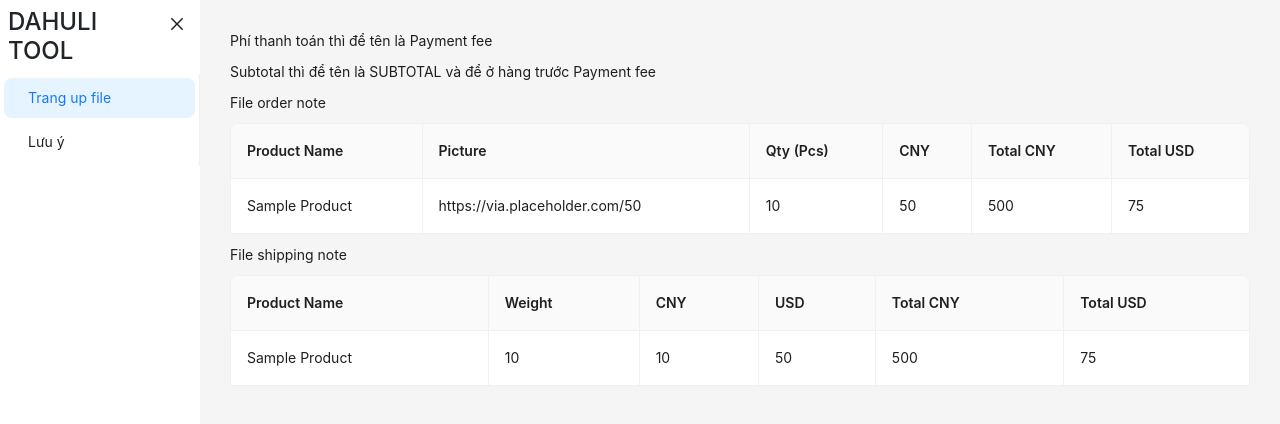
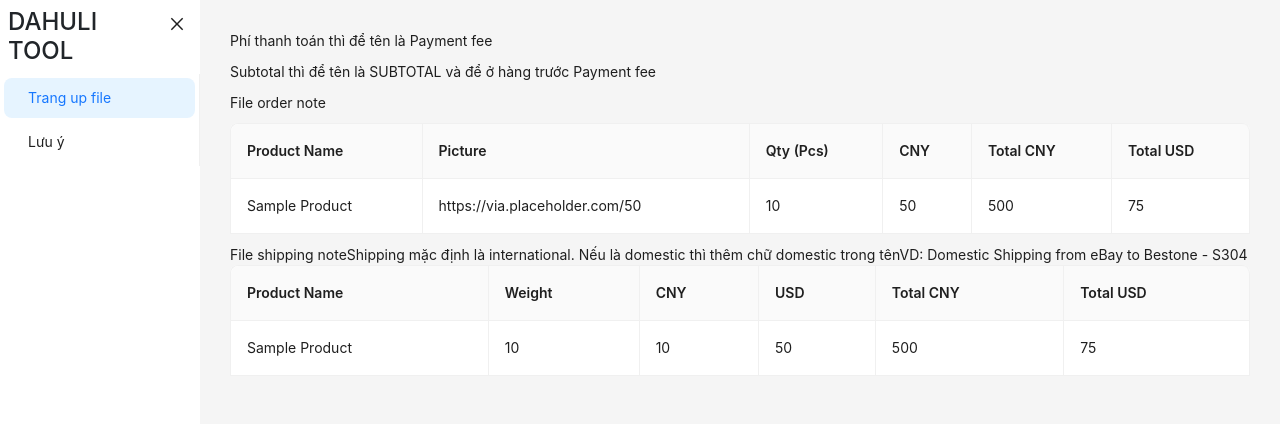
Before and after one commit to trungtd1709/dahuli-tool-fe, a React (Create React App) app: page /luu-y in a window 1280 px wide. Shown: the top 424 px of the page. Built offline with nearby package versions, Linux system fonts and the light colour scheme.

Commit message:
update shipping

```diff
--- a/src/pages/NotePage/components/ShippingTableNote/index.js
+++ b/src/pages/NotePage/components/ShippingTableNote/index.js
@@ -14,9 +14,11 @@ export const ShippingTableNote = () => {
   const data = [["Sample Product", 10, 10, 50, 500, 75]];
 
   return (
-    <>
+    <div>
       <span>File shipping note</span>
+      <span>Shipping mặc định là international. Nếu là domestic thì thêm chữ domestic trong tên</span>
+      <span>VD: Domestic Shipping from eBay to Bestone - S304</span>
       <AppTable headers={headers} data={data} />
-    </>
+    </div>
   );
 };
```
